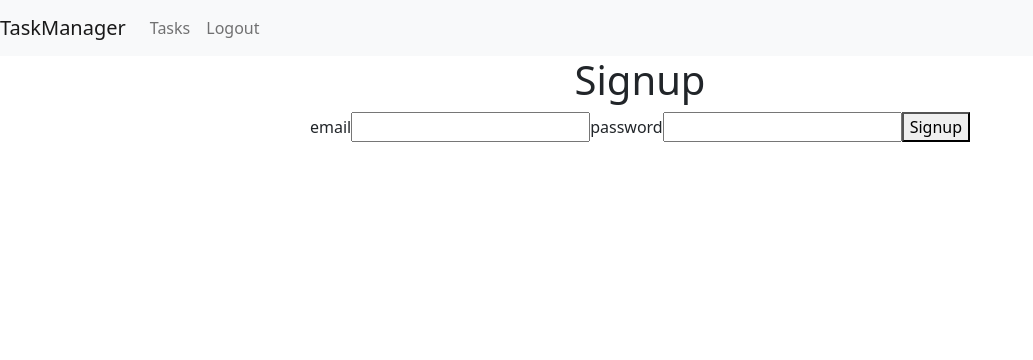
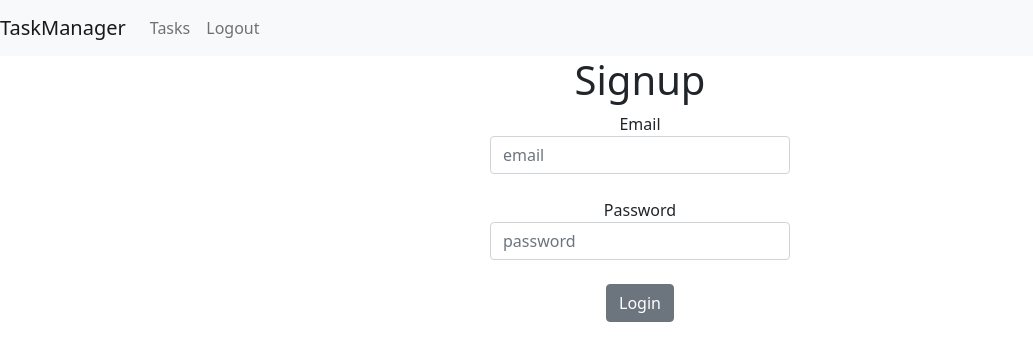
Before and after one commit to Jeff-Adler/bootstrapped-task-manager, a React (Create React App) app: page /signup in a window 1280 px wide. Shown: the top 360 px of the page, without its empty margins (0-1033 px from the left). Built offline with nearby package versions, Linux system fonts and the light colour scheme.

Commit message:
completed sign up and login forms

```diff
--- a/src/components/LoginForm.js
+++ b/src/components/LoginForm.js
@@ -23,7 +23,7 @@ export const LoginForm = ({ loginSubmitHandler, error }) => {
         <Form id="loginForm" onSubmit={async (e) => await handleSubmit(e)} style={{ width: '300px' }}>
           <FormGroup>
             <Label for="email" className="mr-sm-2">
-              Username
+              Email
             </Label>
             <Input
               style={{ width: '300px' }}
--- a/src/components/SignupForm.js
+++ b/src/components/SignupForm.js
@@ -2,6 +2,7 @@ import React, { useState } from 'react';
 import { postSignup } from 'services/auth.service';
 import { displayErrorMessage } from 'helpers/displayErrorMessage';
 import { Link } from 'react-router-dom';
+import { Button, Form, FormGroup, Label, Input, NavLink } from 'reactstrap';
 
 export const SignupForm = () => {
   const [email, setEmail] = useState('');
@@ -27,26 +28,53 @@ export const SignupForm = () => {
   };
 
   return (
-    <div className="signup">
+    <div className="signupWrapper">
       <h1>Signup</h1>
       {isRegistered ? (
         <>
+          <br />
           <h3>You're signed up!</h3>
+          <br />
           <Link to="/login">Login?</Link>
         </>
       ) : (
         <>
-          <form onSubmit={async (e) => await handleSubmit(e)}>
-            <label htmlFor="email">email</label>
-            <input id="email" value={email} onChange={(e) => setEmail(e.target.value)}></input>
-
-            <label htmlFor="password">password</label>
-            <input id="password" type="password" value={password} onChange={(e) => setPassword(e.target.value)}></input>
-
-            <button type="submit" value="Signup">
-              Signup
-            </button>
-          </form>
+          <div className="center">
+            <Form id="signupForm" onSubmit={async (e) => await handleSubmit(e)} style={{ width: '300px' }}>
+              <FormGroup>
+                <Label for="email" className="mr-sm-2">
+                  Email
+                </Label>
+                <Input
+                  style={{ width: '300px' }}
+                  type="text"
+                  name="email"
+                  placeholder="email"
+                  value={email}
+                  onChange={(e) => setEmail(e.target.value)}
+                />
+              </FormGroup>
+              <br />
+              <FormGroup>
+                <Label for="password" className="mr-sm-2">
+                  Password
+                </Label>
+                <Input
+                  style={{ width: '300px' }}
+                  type="password"
+                  name="password"
+                  placeholder="password"
+                  value={password}
+                  onChange={(e) => setPassword(e.target.value)}
+                />
+              </FormGroup>
+              <br />
+              <Button type="submit" value="Signup">
+                Login
+              </Button>
+            </Form>
+          </div>
+          <br />
           {displayErrorMessage(error, 'Signup failed')}
         </>
       )}
```
